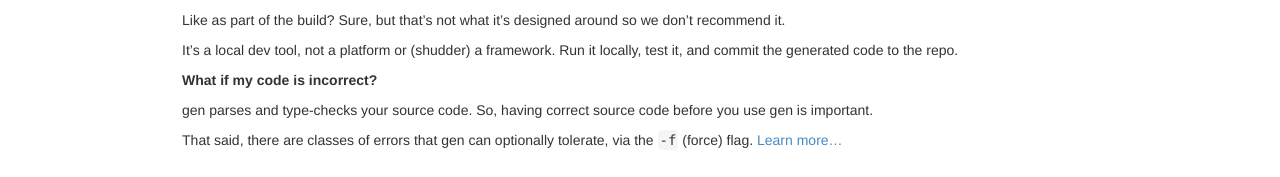
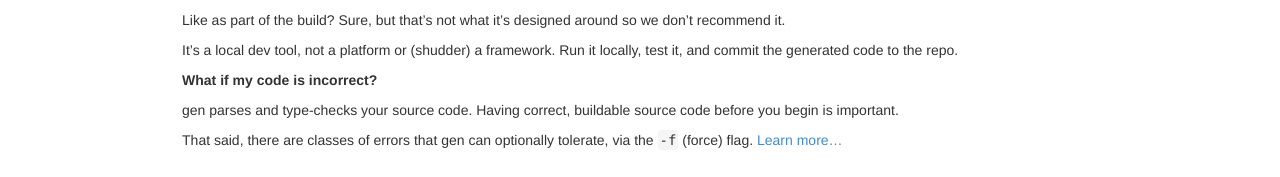
Before and after one commit to clipperhouse/gen, a Jekyll site: the page built from index.md, in a window 1280 px wide. Shown: the part 1736-1913 px from the top of the page. Built offline with Jekyll 4.4.1, drawn with Linux system fonts in a browser that asks for light colours.

Commit message:
Update index.md

```diff
--- a/index.md
+++ b/index.md
@@ -94,6 +94,6 @@ It's a local dev tool, not a platform or (shudder) a framework. Run it locally,
 
 **What if my code is incorrect?**
 
-gen parses and type-checks your source code. So, having correct source code before you use gen is important.
+gen parses and type-checks your source code. Having correct, buildable source code before you begin is important.
 
 That said, there are classes of errors that gen can optionally tolerate, via the `-f` (force) flag. [Learn more...](force/)
```
